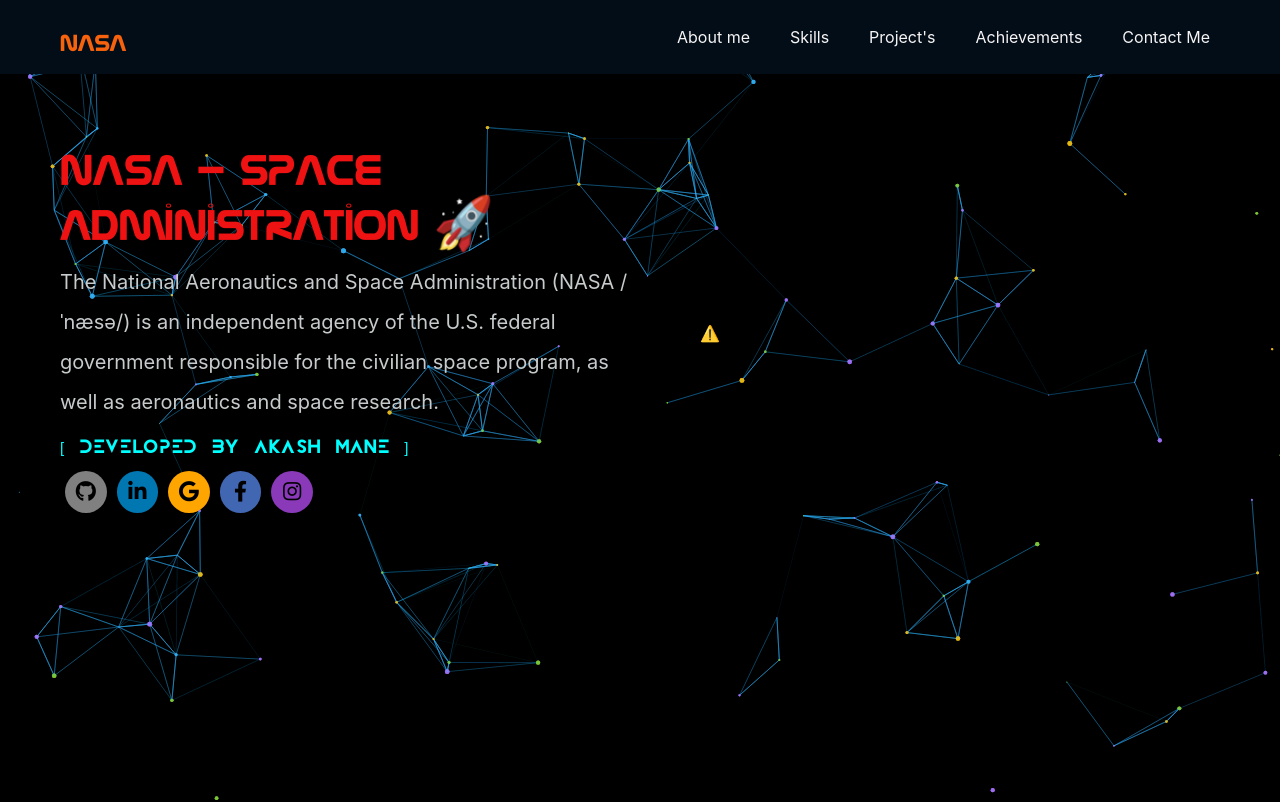
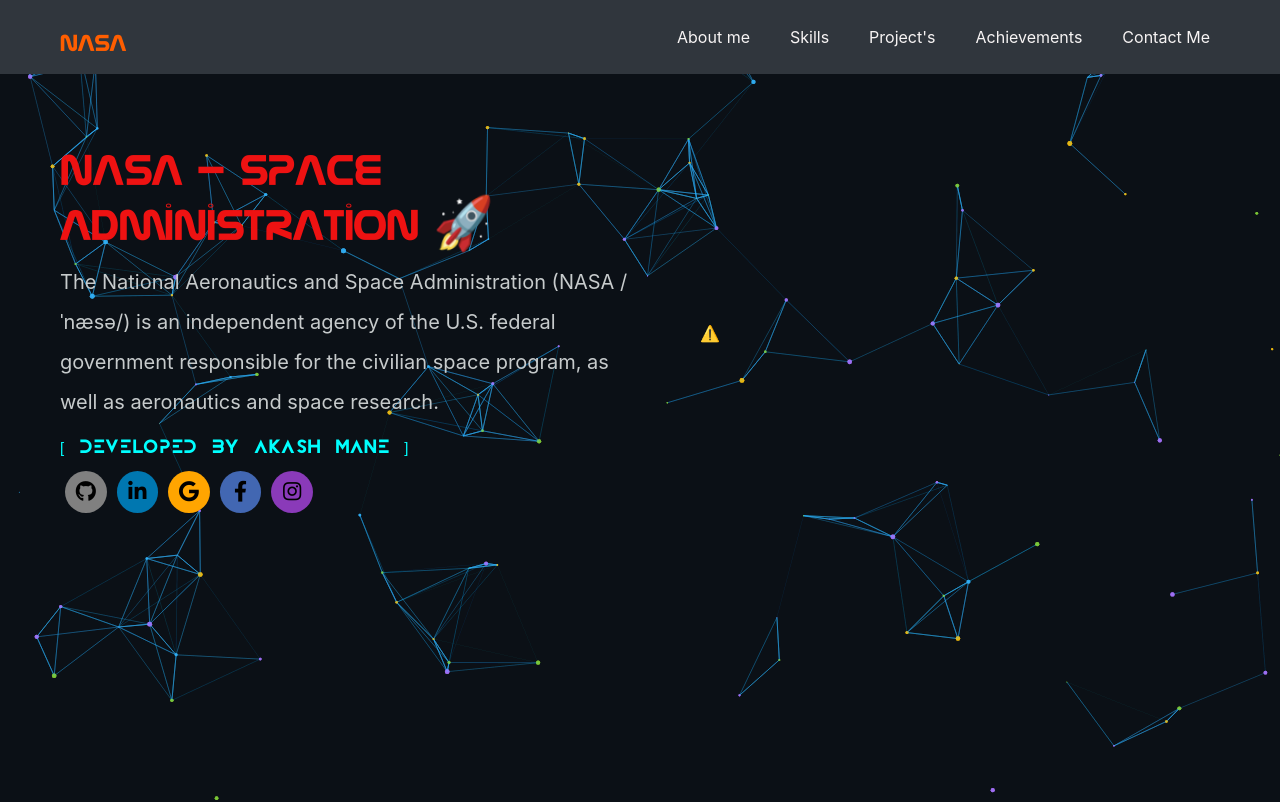
Before and after one commit to Akashmane21/-Nasa-Site, a React (Create React App) app: page / in a window 1280 px wide. Shown: the top 802 px of the page. Built offline with nearby package versions, Linux system fonts and the light colour scheme; no server answers.

Commit message:
Color change apod img fixed

```diff
--- a/src/App.css
+++ b/src/App.css
@@ -1,12 +1,12 @@
 .App {
   text-align: center;
-  background-color: black;
+  /* background-color: black; */
   height: 90vh;
   width: 100%;
 }
 
 body{
-  background-color: black;
+  background-color: #0b1016;
 }
 .App-logo {
   height: 40vmin;
--- a/src/Components/Apod/Apod.css
+++ b/src/Components/Apod/Apod.css
@@ -65,12 +65,12 @@
     color: rgb(199, 203, 204);
   }
 
-  .Apoding-image-div > img {
-    max-width: 100%;
-    height: 80vh;
-    padding: 20px;
+   img {
+    max-width: 50%;
+    height:200px;
+    padding: 50px;
     overflow: hidden;
-    border-radius: 10px;
+    border-radius: 50px;
   }
 
   .wave-emoji {
@@ -189,13 +189,18 @@
         text-align: left;
 
       }
-      .Apoding-image-div > img {
+      img{
+          border-radius: 20px;
+      }
+
+      .greeting-image-div > img {
         max-width: 100%;
-        height: 40vh;
+        height:300px;
+        overflow: hidden;
         padding: 20px;
-        overflow: hidden;
-        border-radius: 10px;
-      }
+        border-radius: 20px;
+    }
+
     }
 
     .exp{
--- a/src/Components/Apod/Apod.js
+++ b/src/Components/Apod/Apod.js
@@ -62,7 +62,7 @@
           </div>
           <div className="greeting-image-div">
           {isphoto ? (
-        <img src="https://share.america.gov/wp-content/uploads/2019/12/iss042e215971.jpg" alt={ApodData.title} />
+        <img src={ApodData.url} alt={ApodData.title} />
           ):(
             <iframe src={ApodData.url} title="description"></iframe>
 
--- a/src/Components/header/Header.css
+++ b/src/Components/header/Header.css
@@ -18,7 +18,7 @@
 }
 
 .header {
-  background-color: #020d18;
+  background-color: #30363d;
   max-width: 100%;
   padding: 10px 10px;
   margin: 0px auto;
@@ -62,7 +62,7 @@
   /* font-variant-ligatures: no-common-ligatures; */
   /* -webkit-font-variant-ligatures: no-common-ligatures; */
   padding: 0 10px;
-  color: rgb(247, 98, 12);
+  color: rgb(255, 94, 0);
   font-family: Nasa, sans-serif;
   font-size: 27px;
 
```
